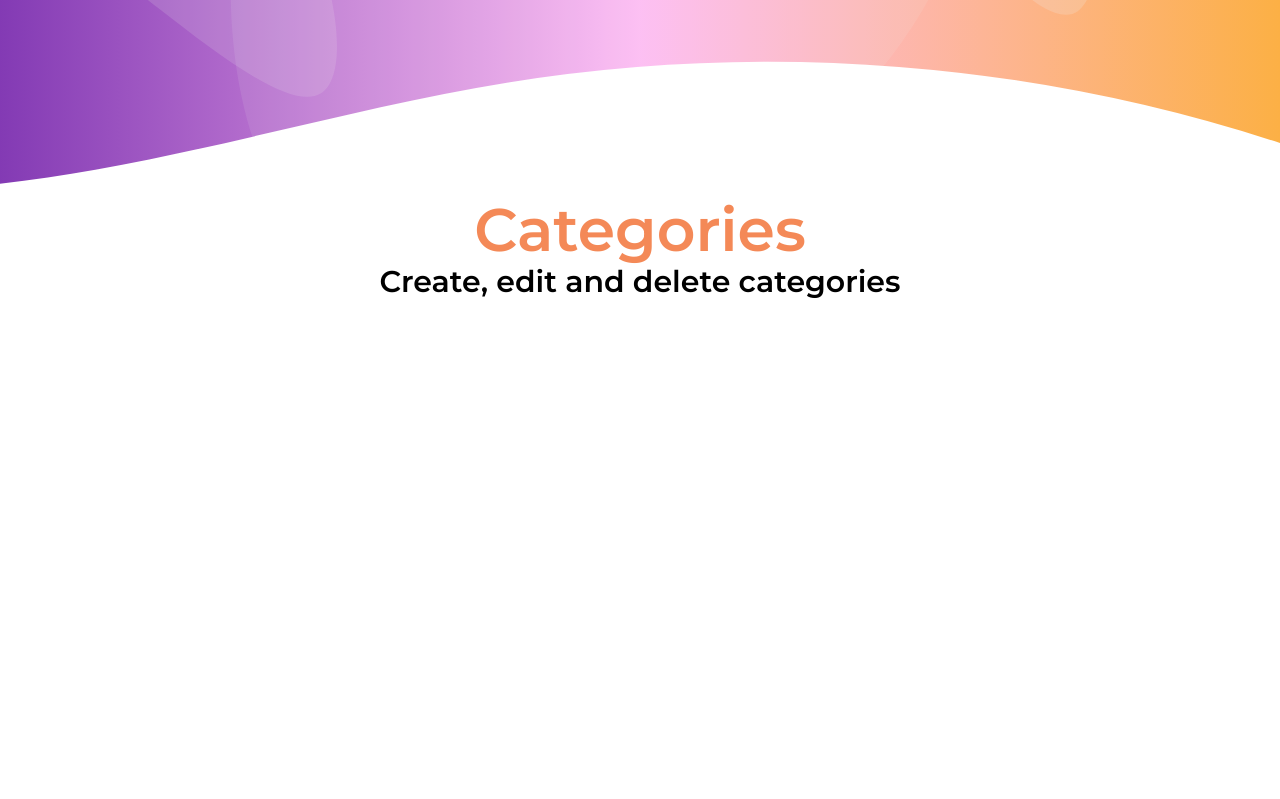
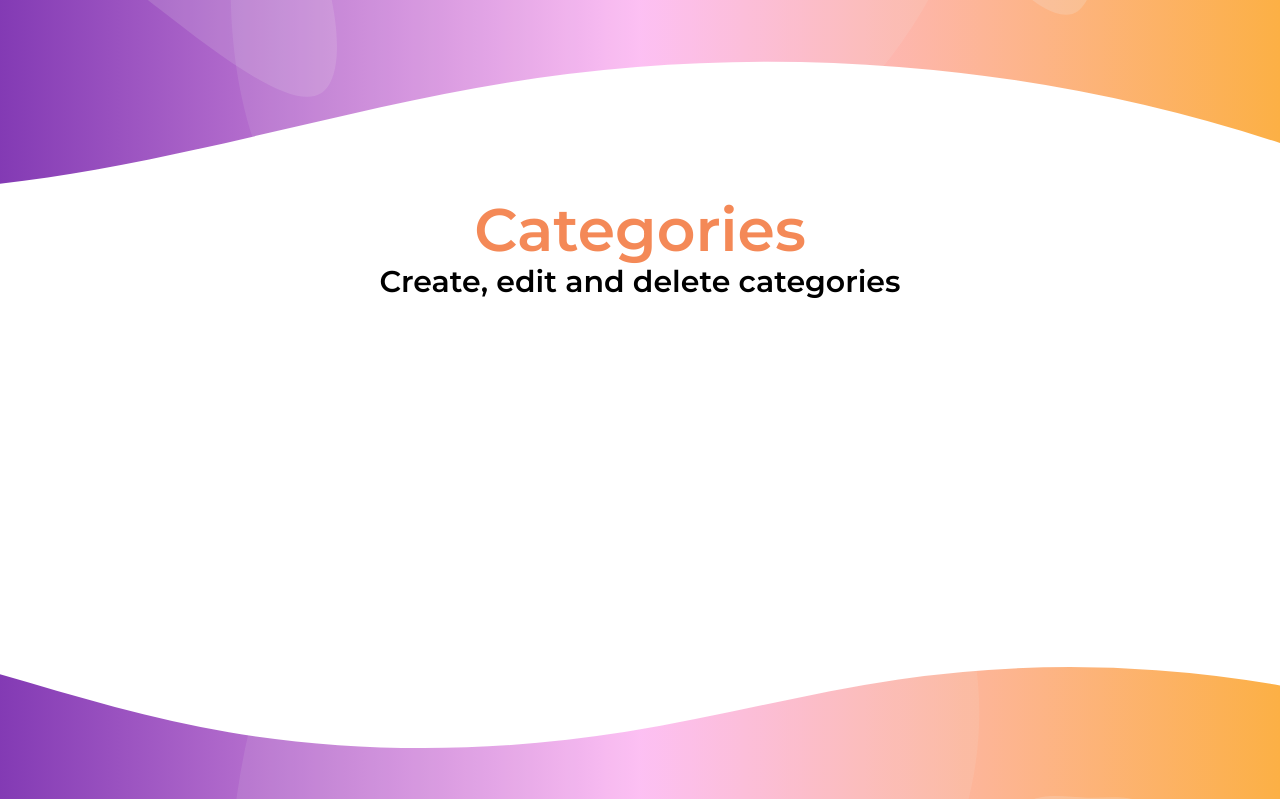
Before and after one commit to FeroHriadel/tripiafrontend, a Next.js app: page /admin/categories in a window 1280 px wide. Shown: the part 360-1159 px from the top of the page. Before the commit the page ends 960 px from the top, so only its background shows below. Built offline with nearby package versions, Linux system fonts and the light colour scheme.

Commit message:
started admin CategoriesPage

```diff
--- a/app/admin/categories/page.tsx
+++ b/app/admin/categories/page.tsx
@@ -21,6 +21,8 @@ const CategoriesPage = () => {
           <ContentSectionDescription text='Create, edit and delete categories' className='mb-20' />
         </Container>
       </ContentSection>
+
+      <GradientFlexi />
     </>
   )
 }
```
